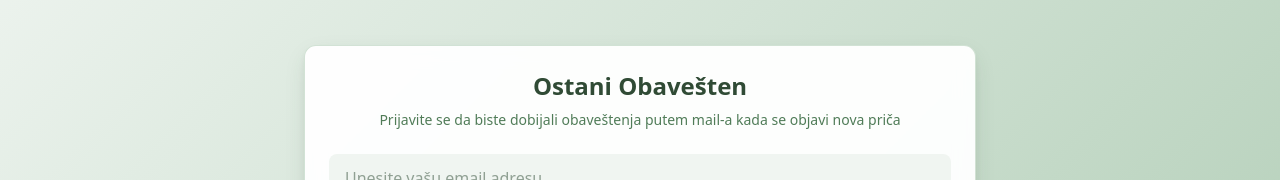
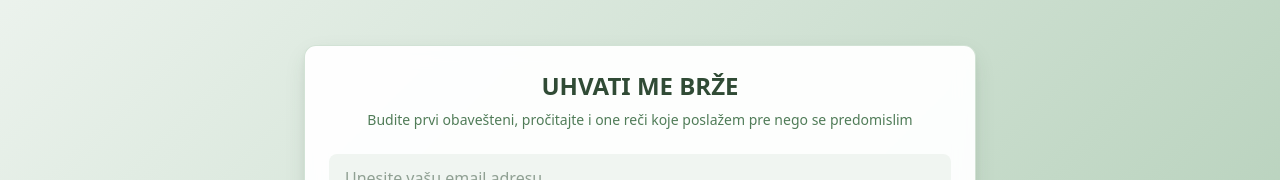
Before and after one commit to REXOMANIJA/lexblogkiro, a React (Vite) app: page / in a window 1280 px wide. Shown: the part 143-323 px from the top of the page. Built offline with nearby package versions, Linux system fonts and the light colour scheme; no server answers; the database is empty.

Commit message:
Update newsletter subscription form

```diff
--- a/src/components/NewsletterSubscriptionForm.tsx
+++ b/src/components/NewsletterSubscriptionForm.tsx
@@ -42,10 +42,10 @@ export function NewsletterSubscriptionForm() {
       >
         <div className="text-center mb-6">
           <h2 className="text-2xl sm:text-3xl font-semibold mb-2" style={{ color: '#304b35' }}>
-            Ostani Obavešten
+            UHVATI ME BRŽE
           </h2>
           <p className="text-sm sm:text-base" style={{ color: '#507c58' }}>
-            Prijavite se da biste dobijali obaveštenja putem mail-a kada se objavi nova priča
+            Budite prvi obavešteni, pročitajte i one reči koje poslažem pre nego se predomislim
           </p>
         </div>
 
```
